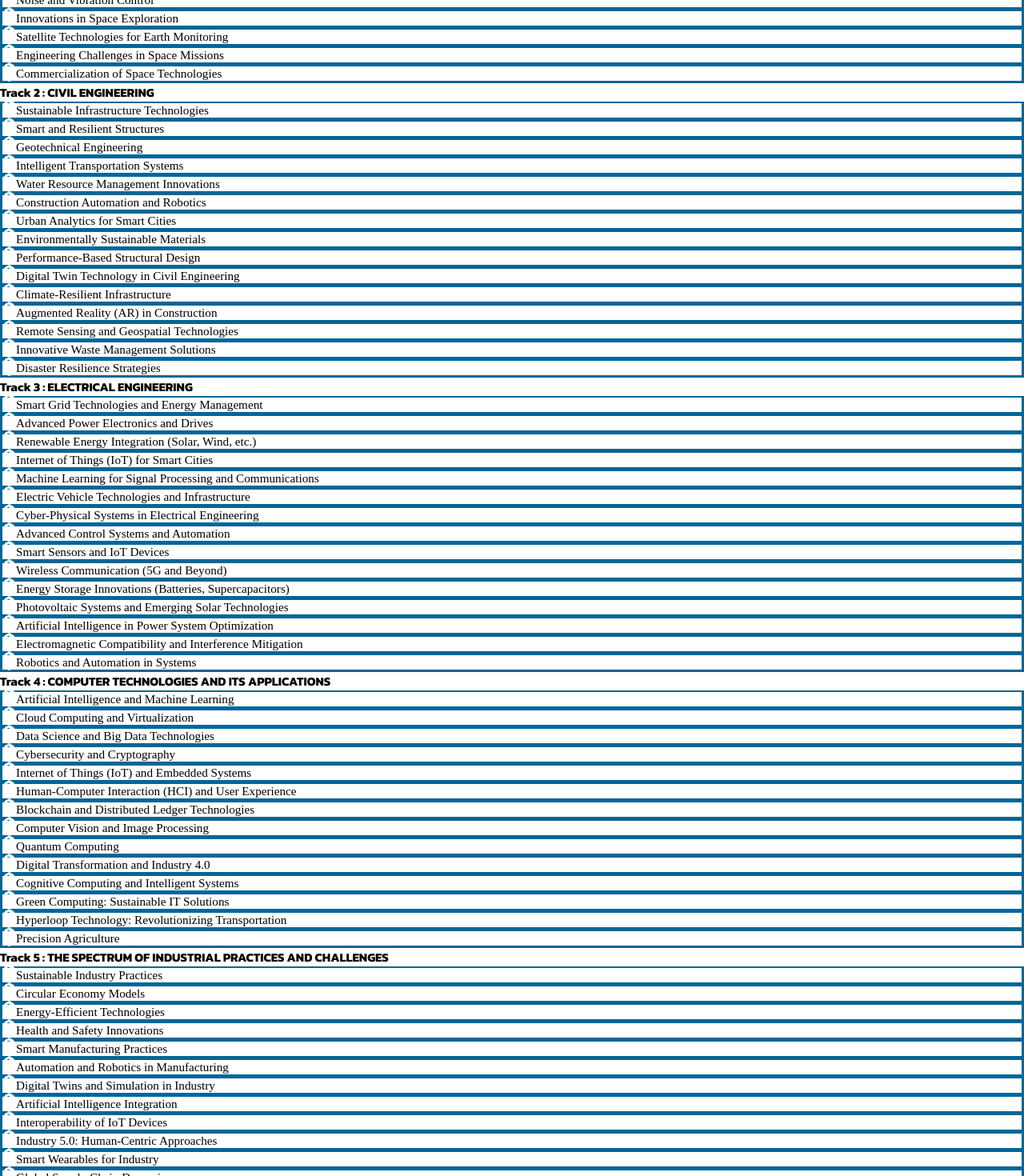
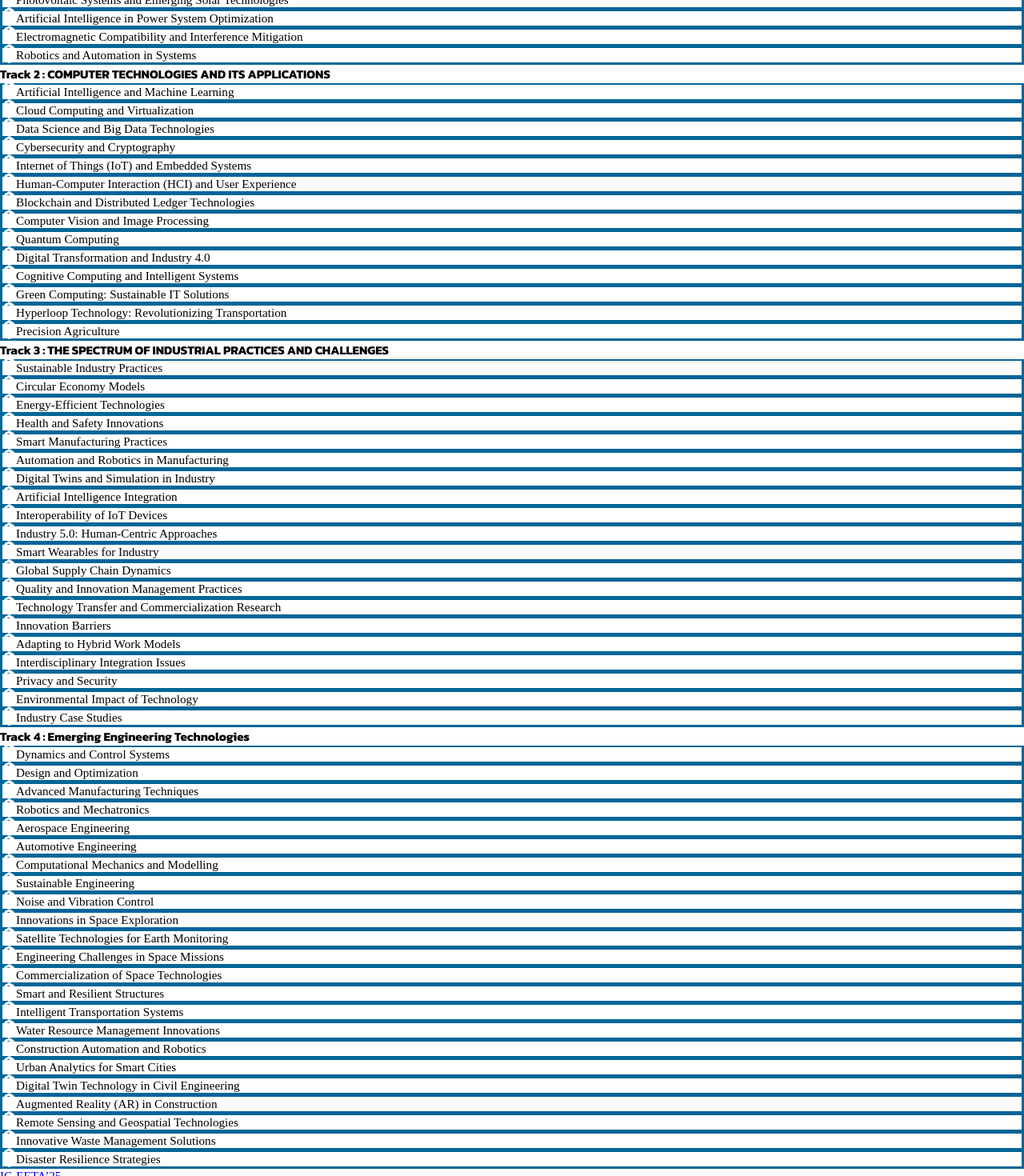
Before and after one commit to YuvrajSinghJat/ConferenceMedicaps, a React (Create React App) app: page /topics in a window 1280 px wide. Shown: the part 1000-2470 px from the top of the page at 80% size. Built offline with nearby package versions, Linux system fonts and the light colour scheme; a web font is replaced by a local one.

Commit message:
Committee removed

```diff
--- a/src/components/Navbar/Nav.js
+++ b/src/components/Navbar/Nav.js
@@ -93,8 +93,9 @@ const Nav = (props) => {
                         <div className="flex justify-center items-center">
 
                         <div className="flex md:ml-4 text-xl md:my-0 my-2 sm:mx-0 mx-4 justify-center dispNone1">
-                        <a href={downloadBrochure} download="conferenceBrochure" target='_blank'><button type="button" className="inline-block px-4 py-2 bg-[#ff0000] font-medium border-2 border-white text-white text-sm leading-tight uppercase rounded-lg hover:bg-white hover:text-[#ff0000] hover:border-2 hover:border-[#ff0000] hover:shadow-lg transition duration-150 ease-in-out "><i class="fa-solid fa-circle-down mr-2"></i>Brochure</button>
-                                </a>
+                        <button type="button" className="inline-block px-4 py-2 bg-[#ff0000]  font-medium border-2 border-white text-white text-sm leading-tight uppercase rounded-lg hover:bg-white hover:text-[#ff0000] hover:border-2 hover:border-[#ff0000] hover:shadow-lg transition duration-150 ease-in-out "><i class="fa-solid fa-circle-down mr-2"></i>Brochure</button>
+                        {/* <a href={downloadBrochure} download="conferenceBrochure" target='_blank'><button type="button" className="inline-block px-4 py-2 bg-[#ff0000] font-medium border-2 border-white text-white text-sm leading-tight uppercase rounded-lg hover:bg-white hover:text-[#ff0000] hover:border-2 hover:border-[#ff0000] hover:shadow-lg transition duration-150 ease-in-out "><i class="fa-solid fa-circle-down mr-2"></i>Brochure</button>
+                                </a> */}
                             </div>
 
                             <div className="flex md:ml-4 text-xl md:my-0 my-2 sm:mx-0 mx-4 justify-center dispNone1">
--- a/src/pages/Topics/Topics.js
+++ b/src/pages/Topics/Topics.js
@@ -10,15 +10,15 @@ import StartHero from '../../components/StartHero/StartHero';
 const Topics = () => {
     const [progress, setProgress] = useState(100);
     const mechanicalEngineering = [
-        "Materials Engineering",
-        "Thermal and Fluid Sciences",
+        // "Materials Engineering",
+        // "Thermal and Fluid Sciences",
         "Dynamics and Control Systems",
         "Design and Optimization",
         "Advanced Manufacturing Techniques",
         "Robotics and Mechatronics",
         "Aerospace Engineering",
         "Automotive Engineering",
-        "Tribology",
+        // "Tribology",
         "Computational Mechanics and Modelling",
         "Sustainable Engineering",
         "Noise and Vibration Control",
@@ -29,17 +29,17 @@ const Topics = () => {
     ]
 
     const civilEngineering = [
-        "Sustainable Infrastructure Technologies",
+        // "Sustainable Infrastructure Technologies",
         "Smart and Resilient Structures",
-        "Geotechnical Engineering",
+        // "Geotechnical Engineering",
         "Intelligent Transportation Systems",
         "Water Resource Management Innovations",
         "Construction Automation and Robotics",
         "Urban Analytics for Smart Cities",
-        "Environmentally Sustainable Materials",
-        "Performance-Based Structural Design",
+        // "Environmentally Sustainable Materials",
+        // "Performance-Based Structural Design",
         "Digital Twin Technology in Civil Engineering",
-        "Climate-Resilient Infrastructure",
+        // "Climate-Resilient Infrastructure",
         "Augmented Reality (AR) in Construction",
         "Remote Sensing and Geospatial Technologies",
         "Innovative Waste Management Solutions",
@@ -101,6 +101,40 @@ const Topics = () => {
         "Industry Case Studies"
     ]
 
+    const emergingEngineeringTechnologies = [
+        // "Materials Engineering",
+        // "Thermal and Fluid Sciences",
+        "Dynamics and Control Systems",
+        "Design and Optimization",
+        "Advanced Manufacturing Techniques",
+        "Robotics and Mechatronics",
+        "Aerospace Engineering",
+        "Automotive Engineering",
+        // "Tribology",
+        "Computational Mechanics and Modelling",
+        "Sustainable Engineering",
+        "Noise and Vibration Control",
+        "Innovations in Space Exploration",
+        "Satellite Technologies for Earth Monitoring",
+        "Engineering Challenges in Space Missions",
+        "Commercialization of Space Technologies",
+        // "Sustainable Infrastructure Technologies",
+        "Smart and Resilient Structures",
+        // "Geotechnical Engineering",
+        "Intelligent Transportation Systems",
+        "Water Resource Management Innovations",
+        "Construction Automation and Robotics",
+        "Urban Analytics for Smart Cities",
+        // "Environmentally Sustainable Materials",
+        // "Performance-Based Structural Design",
+        "Digital Twin Technology in Civil Engineering",
+        // "Climate-Resilient Infrastructure",
+        "Augmented Reality (AR) in Construction",
+        "Remote Sensing and Geospatial Technologies",
+        "Innovative Waste Management Solutions",
+        "Disaster Resilience Strategies"
+    ]
+
     return (
         <>
             <Nav />
@@ -158,7 +192,7 @@ const Topics = () => {
                                 </div>
                             </div>
                         </div> */}
-                        <div className="text-4xl my-6 text-black font-bold bodyFont2">Track 1 : MECHANICAL ENGINEERING</div>
+                        {/* <div className="text-4xl my-6 text-black font-bold bodyFont2">Track 1 : MECHANICAL ENGINEERING</div>
                         <div className="flex flex-wrap lg:w-4/5 sm:mx-auto sm:mb-2 -mx-2">
                             {
                                 mechanicalEngineering.map((element) => (
@@ -171,12 +205,12 @@ const Topics = () => {
                                 ))
                             }
 
-                        </div>
-                        <div className="text-center">
+                        </div> */}
+                        {/* <div className="text-center">
                             <span className="inline-block h-1 w-24 rounded bg-[#016698] mt-8 mb-6"></span>
-                        </div>
+                        </div> */}
 
-                        <div className="text-4xl my-6 text-black font-bold bodyFont2">Track 2 : CIVIL ENGINEERING</div>
+                        {/* <div className="text-4xl my-6 text-black font-bold bodyFont2">Track 2 : CIVIL ENGINEERING</div>
                         <div className="flex flex-wrap lg:w-4/5 sm:mx-auto sm:mb-2 -mx-2">
                             {
                                 civilEngineering.map((element) => (
@@ -189,11 +223,11 @@ const Topics = () => {
                                 ))
                             }
 
-                        </div>
-                        <div className="text-center">
+                        </div> */}
+                        {/* <div className="text-center">
                             <span className="inline-block h-1 w-24 rounded bg-[#016698] mt-8 mb-6"></span>
-                        </div>
-                        <div className="text-4xl my-6 text-black font-bold bodyFont2">Track 3 : ELECTRICAL ENGINEERING</div>
+                        </div> */}
+                        <div className="text-4xl my-6 text-black font-bold bodyFont2">Track 1 : ELECTRICAL ENGINEERING</div>
                         <div className="flex flex-wrap lg:w-4/5 sm:mx-auto sm:mb-2 -mx-2">
                             {
                                 electricalEngineering.map((element) => (
@@ -210,7 +244,7 @@ const Topics = () => {
                         <div className="text-center">
                             <span className="inline-block h-1 w-24 rounded bg-[#016698] mt-8 mb-6"></span>
                         </div>
-                        <div className="text-4xl my-6 text-black font-bold bodyFont2">Track 4 : COMPUTER TECHNOLOGIES AND ITS APPLICATIONS</div>
+                        <div className="text-4xl my-6 text-black font-bold bodyFont2">Track 2 : COMPUTER TECHNOLOGIES AND ITS APPLICATIONS</div>
                         <div className="flex flex-wrap lg:w-4/5 sm:mx-auto sm:mb-2 -mx-2">
                             {
                                 computerTechnologies.map((element) => (
@@ -227,10 +261,28 @@ const Topics = () => {
                         <div className="text-center">
                             <span className="inline-block h-1 w-24 rounded bg-[#016698] mt-8 mb-6"></span>
                         </div>
-                        <div className="text-4xl my-6 text-black font-bold bodyFont2">Track 5 : THE SPECTRUM OF INDUSTRIAL PRACTICES AND CHALLENGES</div>
+                        <div className="text-4xl my-6 text-black font-bold bodyFont2">Track 3 : THE SPECTRUM OF INDUSTRIAL PRACTICES AND CHALLENGES</div>
                         <div className="flex flex-wrap lg:w-4/5 sm:mx-auto sm:mb-2 -mx-2">
                             {
                                 theSpectrum.map((element) => (
+                                    <div className="p-2 sm:w-1/2 w-full" key={element}>
+                                        <div className="bg-[#57B7E7] rounded flex p-4 h-full items-center borderTopic">
+                                            <i className="fa-solid fa-lightbulb mr-4 fa-xl iconclrps"></i>
+                                            <span className="font-bold text-black sm:text-[1.3] text-sm">{element}</span>
+                                        </div>
+                                    </div>
+                                ))
+                            }
+
+                        </div>
+                        <div className="text-center">
+                            <span className="inline-block h-1 w-24 rounded bg-[#016698] mt-8 mb-6"></span>
+                        </div>
+
+                        <div className="text-4xl my-6 text-black font-bold bodyFont2">Track 4 : Emerging Engineering Technologies</div>
+                        <div className="flex flex-wrap lg:w-4/5 sm:mx-auto sm:mb-2 -mx-2">
+                            {
+                                emergingEngineeringTechnologies.map((element) => (
                                     <div className="p-2 sm:w-1/2 w-full" key={element}>
                                         <div className="bg-[#57B7E7] rounded flex p-4 h-full items-center borderTopic">
                                             <i className="fa-solid fa-lightbulb mr-4 fa-xl iconclrps"></i>
--- a/src/pages/Venue/Venue.js
+++ b/src/pages/Venue/Venue.js
@@ -37,7 +37,7 @@ const Venue = () => {
                             e-mail:  <span className='text-[#016698]'>iceeta2025@medicaps.ac.in</span>
                         </p>
 
-                        <p className="leading-relaxed sm:text-[1.3rem] sm:mt-12 text-sm font-bold text-black text-center">
+                        {/* <p className="leading-relaxed sm:text-[1.3rem] sm:mt-12 text-sm font-bold text-black text-center">
                         TUNKU ABDUL RAHMAN UNIVERSITY OF MANAGEMENT AND TECHNOLOGY
                             <br />
                             Jalan Genting Kelang, Setapak,53300 Kuala Lumpur.
@@ -47,7 +47,7 @@ const Venue = () => {
                             </span>
 
                             e-mail:  <span className='text-[#016698]'>info@tarc.edu.my</span>
-                            </p>
+                            </p> */}
                     </div>
                     <section className="text-gray-600 body-font relative">
                         <div className="container py-8 mx-auto ">
```
Also changed, not shown: src/pages/ProgrameComitte/ProgrameComitte.js (+156 -52 lines), src/pages/Register/Register.js (+21 -21 lines).
